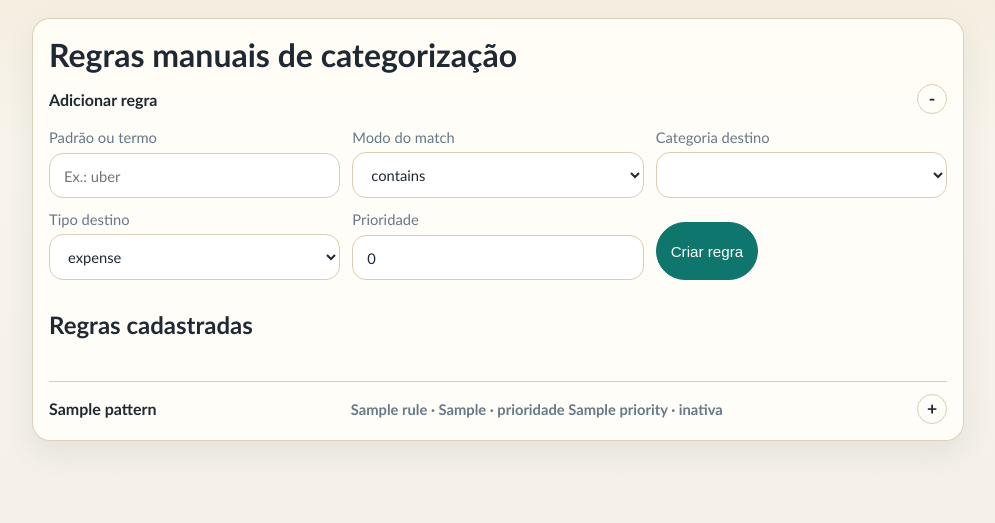
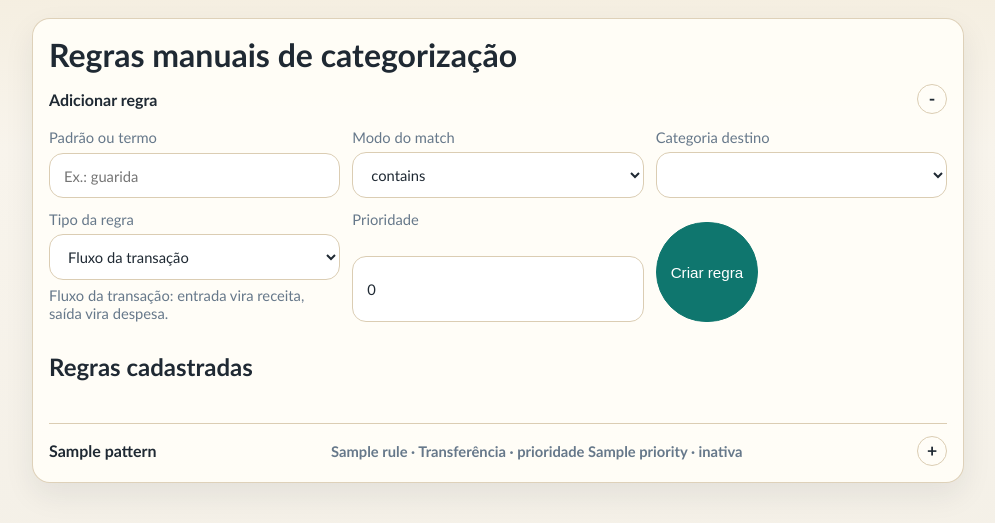
Before and after one commit to eduardokauer/finance_control, a FastAPI app: template app/templates/admin/rules.html in a window 1280 px wide, after a click on "Adicionar regra". Shown: the part 129-652 px from the top of the page, without its empty margins (142-1137 px from the left). Run offline with FastAPI, Linux system fonts and the light colour scheme; the template is opened without the code that fills it: most values are stand-ins (such as "Sample title", 1, 10 or a date in 2020); lists and menus that the app fills with data are empty; some libraries are stand-ins or nearby versions.

Commit message:
ajuste de flow de transação

```diff
--- a/app/repositories/models.py
+++ b/app/repositories/models.py
@@ -48,7 +48,7 @@ class CategorizationRule(Base):
     rule_type: Mapped[str] = mapped_column(String(30), nullable=False)
     pattern: Mapped[str] = mapped_column(String(255), nullable=False)
     category_name: Mapped[str] = mapped_column(String(120), nullable=False)
-    transaction_kind: Mapped[str] = mapped_column(String(40), nullable=False, default="expense")
+    kind_mode: Mapped[str] = mapped_column(String(20), nullable=False, default="flow")
     is_active: Mapped[bool] = mapped_column(Boolean, default=True, nullable=False)
     priority: Mapped[int] = mapped_column(Integer, nullable=False, default=100)
     created_at: Mapped[str] = mapped_column(DateTime(timezone=True), server_default=func.now())
--- a/app/templates/admin/dashboard.html
+++ b/app/templates/admin/dashboard.html
@@ -55,7 +55,7 @@
       {% for rule in metrics.latest_rules %}
         <div>
           <div><strong>{{ rule.pattern }}</strong> ? {{ rule.category_name }}</div>
-          <div class="subtle">{{ rule.rule_type }} · {{ rule.transaction_kind }} · prioridade {{ rule.priority }}</div>
+          <div class="subtle">{{ rule.rule_type }} · {{ "Fluxo da transação" if rule.kind_mode == "flow" else "Transferência" }} · prioridade {{ rule.priority }}</div>
         </div>
       {% endfor %}
     {% else %}
--- a/app/templates/admin/reapply.html
+++ b/app/templates/admin/reapply.html
@@ -30,7 +30,7 @@
             <input type="checkbox" name="selected_rule_ids" value="{{ rule.id }}" checked style="width:auto; margin-top:3px;">
             <span>
               <strong>{{ rule.pattern }}</strong><br>
-              <span class="subtle">{{ rule.category_name }} · {{ rule.transaction_kind }} · prioridade {{ rule.priority }}</span>
+              <span class="subtle">{{ rule.category_name }} · {{ "Fluxo da transação" if rule.kind_mode == "flow" else "Transferência" }} · prioridade {{ rule.priority }}</span>
             </span>
           </label>
         {% else %}
--- a/app/templates/admin/rules.html
+++ b/app/templates/admin/rules.html
@@ -11,7 +11,7 @@
     <div class="accordion-body stack">
       <form method="post" action="/admin/rules" class="grid grid-2">
         <label>Padrão ou termo
-          <input type="text" name="pattern" placeholder="Ex.: uber" required>
+          <input type="text" name="pattern" placeholder="Ex.: guarida" required>
         </label>
         <label>Modo do match
           <select name="rule_type">
@@ -26,12 +26,12 @@
             {% endfor %}
           </select>
         </label>
-        <label>Tipo destino
-          <select name="transaction_kind">
-            <option value="expense">expense</option>
-            <option value="income">income</option>
-            <option value="transfer">transfer</option>
+        <label>Tipo da regra
+          <select name="kind_mode">
+            <option value="flow">Fluxo da transação</option>
+            <option value="transfer">Transferência</option>
           </select>
+          <div class="subtle">Fluxo da transação: entrada vira receita, saída vira despesa.</div>
         </label>
         <label>Prioridade
           <input type="number" name="priority" value="0">
@@ -48,7 +48,7 @@
     <details id="rule-{{ rule.id }}" class="rule-row accordion" {% if open_rule_id == rule.id %}open{% endif %}>
       <summary>
         <span>{{ rule.pattern }}</span>
-        <span class="subtle">{{ rule.category_name }} · {{ rule.transaction_kind }} · prioridade {{ rule.priority }} · {{ 'ativa' if rule.is_active else 'inativa' }}</span>
+        <span class="subtle">{{ rule.category_name }} · {{ 'Fluxo da transação' if rule.kind_mode == 'flow' else 'Transferência' }} · prioridade {{ rule.priority }} · {{ 'ativa' if rule.is_active else 'inativa' }}</span>
       </summary>
       <div class="accordion-body stack">
         <form method="post" action="/admin/rules/{{ rule.id }}/update" class="grid grid-2">
@@ -68,12 +68,12 @@
               {% endfor %}
             </select>
           </label>
-          <label>Tipo
-            <select name="transaction_kind">
-              {% for kind in ['expense', 'income', 'transfer'] %}
-                <option value="{{ kind }}" {% if kind == rule.transaction_kind %}selected{% endif %}>{{ kind }}</option>
-              {% endfor %}
+          <label>Tipo da regra
+            <select name="kind_mode">
+              <option value="flow" {% if rule.kind_mode == 'flow' %}selected{% endif %}>Fluxo da transação</option>
+              <option value="transfer" {% if rule.kind_mode == 'transfer' %}selected{% endif %}>Transferência</option>
             </select>
+            <div class="subtle">Fluxo da transação: entrada vira receita, saída vira despesa.</div>
           </label>
           <label>Prioridade
             <input type="number" name="priority" value="{{ rule.priority }}">
--- a/app/web/routes/admin/transactions.py
+++ b/app/web/routes/admin/transactions.py
@@ -14,6 +14,7 @@ from app.services.admin import (
     build_pagination,
     build_transaction_filters,
     default_closed_month,
+    kind_mode_from_transaction_kind,
     latest_closed_month_with_transactions,
     list_categories,
     list_transactions_for_admin,
@@ -147,7 +148,7 @@ def admin_update_transaction(
             pattern=rule_pattern,
             rule_type=rule_match_mode,
             category_name=category,
-            transaction_kind=transaction_kind,
+            kind_mode=kind_mode_from_transaction_kind(transaction_kind),
             priority=0,
             is_active=True,
         )
@@ -212,7 +213,7 @@ def admin_bulk_apply(
                 pattern=rule_pattern,
                 rule_type=rule_match_mode,
                 category_name=category,
-                transaction_kind=transaction_kind,
+                kind_mode=kind_mode_from_transaction_kind(transaction_kind),
                 priority=0,
                 is_active=True,
             )
```
Also changed, not shown: app/services/admin.py (+7 -3 lines), app/services/classification.py (+9 -1 lines), app/web/routes/admin/rules.py (+4 -4 lines), tests/test_admin_ui.py (+6 -6 lines), tests/test_migrations_postgres.py (+93 -3 lines), tests/test_unit_rules.py (+57 -1 lines), supabase/migrations/007_rule_kind_mode.sql (added).
